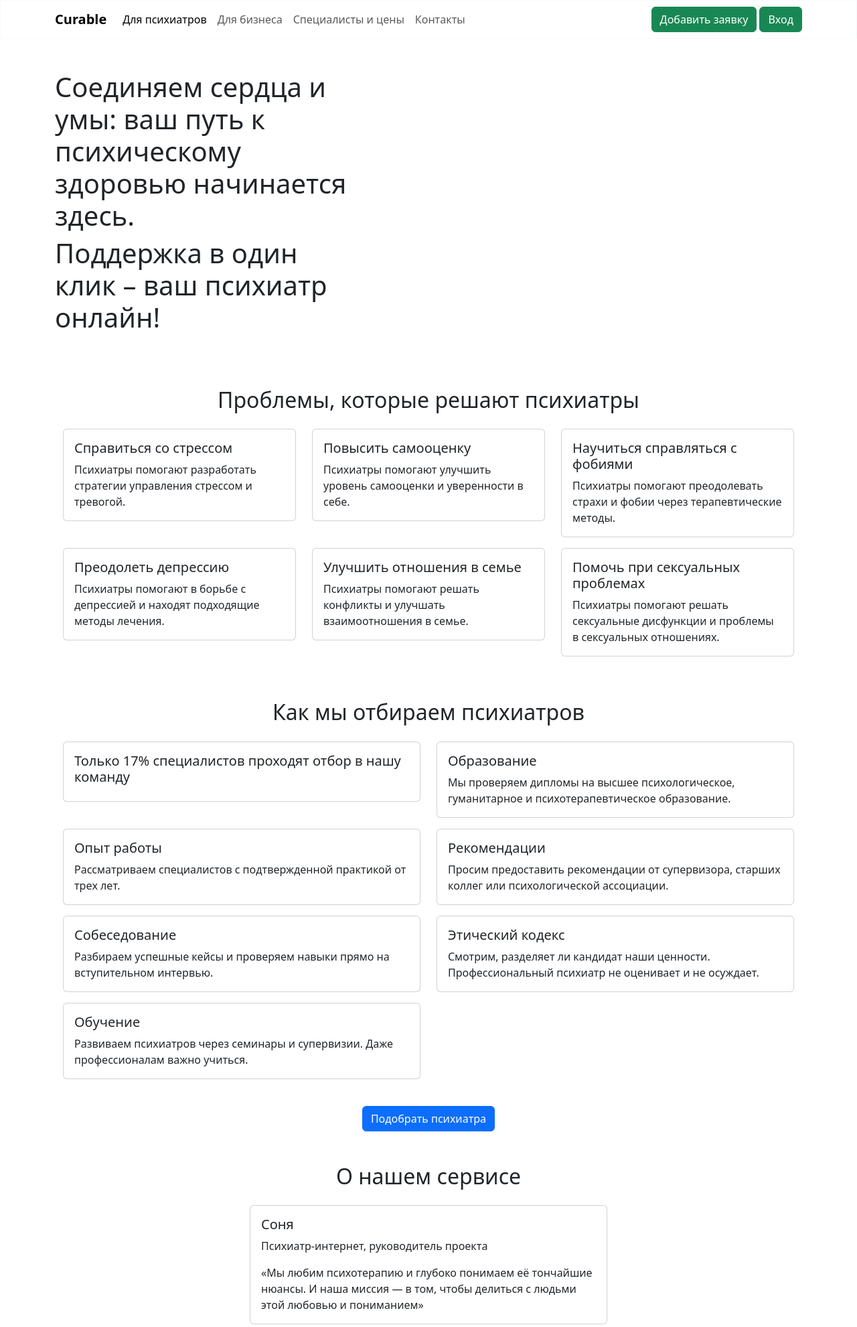
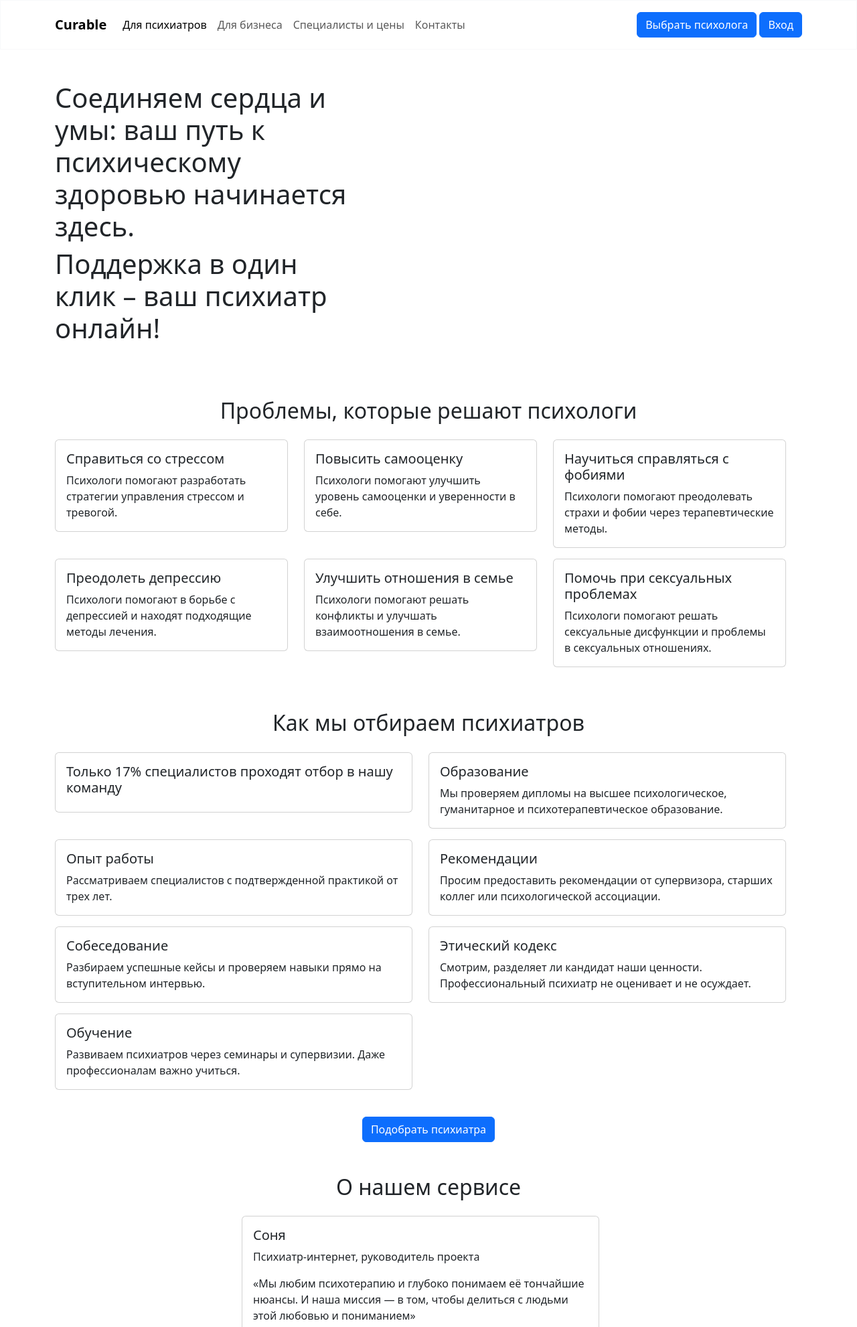
Before and after one commit to yahoryakubovich/Curable, a Django app: page / in a window 1280 px wide. Shown: the top 1981 px of the page at 67% size. Run offline with Django 4.2, Linux system fonts and the light colour scheme.

Commit message:
Добавление страницы контактов, переработка главной страницы

```diff
--- a/Curable/urls.py
+++ b/Curable/urls.py
@@ -20,5 +20,6 @@ from .views import *
 
 urlpatterns = [
     path('admin/', admin.site.urls),
-    path('', HomePageView.as_view(), name='home')
+    path('', HomePageView.as_view(), name='home'),
+    path('contacts/', ContactsPageView.as_view(), name='contacts')
 ]
--- a/Curable/views.py
+++ b/Curable/views.py
@@ -2,3 +2,6 @@ from django.views.generic import TemplateView
 
 class HomePageView(TemplateView):
     template_name = 'home.html'
+
+class ContactsPageView(TemplateView):
+    template_name = 'contacts.html'
--- a/templates/base.html
+++ b/templates/base.html
@@ -10,9 +10,9 @@
     <link href="https://cdn.jsdelivr.net/npm/bootstrap@5.3.1/dist/css/bootstrap.min.css" rel="stylesheet" integrity="sha384-4bw+/aepP/YC94hEpVNVgiZdgIC5+VKNBQNGCHeKRQN+PtmoHDEXuppvnDJzQIu9" crossorigin="anonymous">
 </head>
 <body>
-    <nav class="navbar navbar-expand-lg bg-white border border-light">
+    <nav class="navbar navbar-expand-lg bg-white border border-light py-3">
         <div class="container-md">
-            <a class="navbar-brand" href="#"><strong>Curable</strong></a>
+            <a class="navbar-brand" href="{% url "home" %}"><strong>Curable</strong></a>
             <button class="navbar-toggler" type="button" data-bs-toggle="collapse" data-bs-target="#navbarSupportedContent" aria-controls="navbarSupportedContent" aria-expanded="false" aria-label="Toggle navigation">
                 <span class="navbar-toggler-icon"></span>
             </button>
@@ -28,16 +28,16 @@
                         <a class="nav-link" href="#">Специалисты и цены</a>
                     </li>
                     <li class="nav-item">
-                        <a class="nav-link" href="#">Контакты</a>
+                        <a class="nav-link" href="{% url "contacts" %}">Контакты</a>
                     </li>
                 </ul>
                 <div class="d-flex gap-3">
                     <div class="d-grid gap-2 d-md-block">
-                        <a class="btn btn-success" href="#" role="button">Добавить заявку</a>
+                        <a class="btn btn-primary" href="#" role="button">Выбрать психолога</a>
                         {% if user.is_authenticated %}
-                            <a class="btn btn-success" href="#" role="button">Профиль</a>
+                            <a class="btn btn-primary" href="#" role="button">Профиль</a>
                         {% else %}
-                            <a class="btn btn-success" href="#" role="button">Вход</a>
+                            <a class="btn btn-primary" href="http://127.0.0.1:8000/admin/" role="button">Вход</a>
                         {% endif %}
                     </div>
                 </div>
--- a/templates/home.html
+++ b/templates/home.html
@@ -8,15 +8,15 @@
             </h1>
         </div>
     </div>
-    <div class="container mt-5">
-        <h2 class="text-center mb-4">Проблемы, которые решают психиатры</h2>
+    <div class="row mt-5">
+        <h2 class="text-center mb-4">Проблемы, которые решают психологи</h2>
         <div class="row">
             <!-- Первый ряд -->
             <div class="col-sm-4 mb-3">
                 <div class="card">
                     <div class="card-body">
                         <h5 class="card-title">Справиться со стрессом</h5>
-                        <p class="card-text">Психиатры помогают разработать стратегии управления стрессом и
+                        <p class="card-text">Психологи помогают разработать стратегии управления стрессом и
                             тревогой.</p>
                     </div>
                 </div>
@@ -25,7 +25,7 @@
                 <div class="card">
                     <div class="card-body">
                         <h5 class="card-title">Повысить самооценку</h5>
-                        <p class="card-text">Психиатры помогают улучшить уровень самооценки и уверенности в себе.</p>
+                        <p class="card-text">Психологи помогают улучшить уровень самооценки и уверенности в себе.</p>
                     </div>
                 </div>
             </div>
@@ -33,7 +33,7 @@
                 <div class="card">
                     <div class="card-body">
                         <h5 class="card-title">Научиться справляться с фобиями</h5>
-                        <p class="card-text">Психиатры помогают преодолевать страхи и фобии через терапевтические
+                        <p class="card-text">Психологи помогают преодолевать страхи и фобии через терапевтические
                             методы.</p>
                     </div>
                 </div>
@@ -43,7 +43,7 @@
                 <div class="card">
                     <div class="card-body">
                         <h5 class="card-title">Преодолеть депрессию</h5>
-                        <p class="card-text">Психиатры помогают в борьбе с депрессией и находят подходящие методы
+                        <p class="card-text">Психологи помогают в борьбе с депрессией и находят подходящие методы
                             лечения.</p>
                     </div>
                 </div>
@@ -52,7 +52,7 @@
                 <div class="card">
                     <div class="card-body">
                         <h5 class="card-title">Улучшить отношения в семье</h5>
-                        <p class="card-text">Психиатры помогают решать конфликты и улучшать взаимоотношения в семье.</p>
+                        <p class="card-text">Психологи помогают решать конфликты и улучшать взаимоотношения в семье.</p>
                     </div>
                 </div>
             </div>
@@ -60,14 +60,14 @@
                 <div class="card">
                     <div class="card-body">
                         <h5 class="card-title">Помочь при сексуальных проблемах</h5>
-                        <p class="card-text">Психиатры помогают решать сексуальные дисфункции и проблемы в сексуальных
+                        <p class="card-text">Психологи помогают решать сексуальные дисфункции и проблемы в сексуальных
                             отношениях.</p>
                     </div>
                 </div>
             </div>
         </div>
     </div>
-    <div class="container mt-5">
+    <div class="row mt-5">
         <h2 class="text-center mb-4">Как мы отбираем психиатров</h2>
         <div class="row">
             <div class="col-md-6 mb-3">
@@ -135,7 +135,7 @@
             <button class="btn btn-primary">Подобрать психиатра</button>
         </div>
     </div>
-    <div class="container mt-5">
+    <div class="row mt-5">
         <h2 class="text-center mb-4">О нашем сервисе</h2>
         <div class="row">
             <div class="col-md-6 mx-auto mb-3">
@@ -150,7 +150,7 @@
             </div>
         </div>
     </div>
-    <div class="container mb-4">
+    <div class="row mb-4">
         <h1>Ответы на частые вопросы</h1>
     </div>
     <div class="accordion" id="accordionExample">
```
Also changed, not shown: templates/contacts.html (added, +50 -0 lines).
